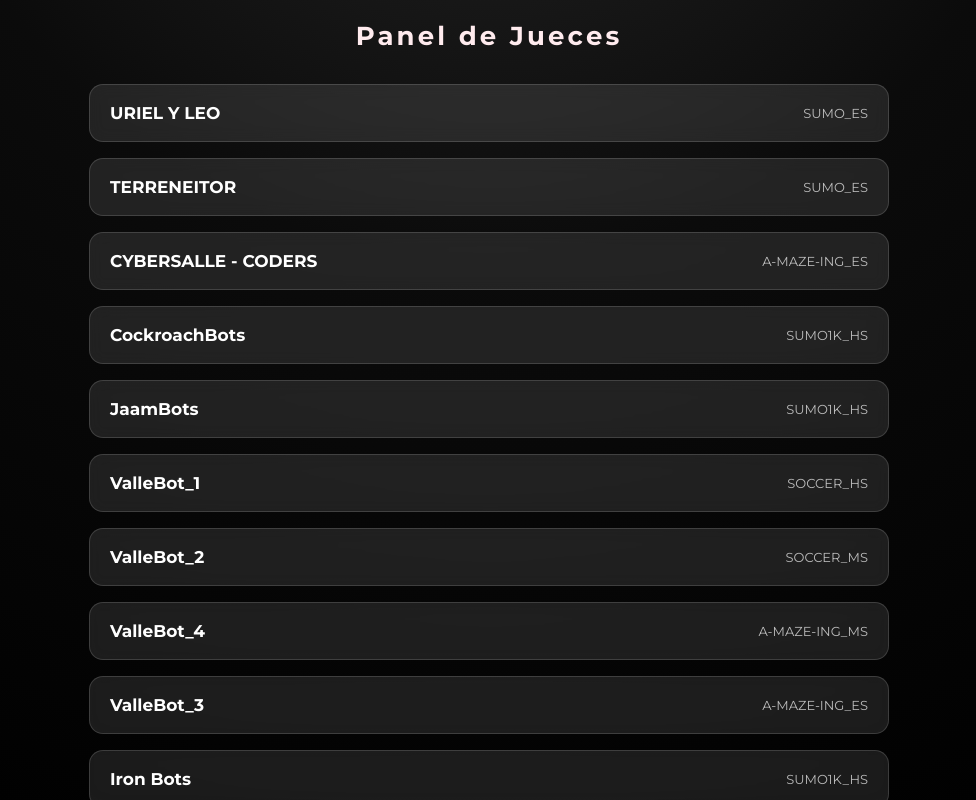
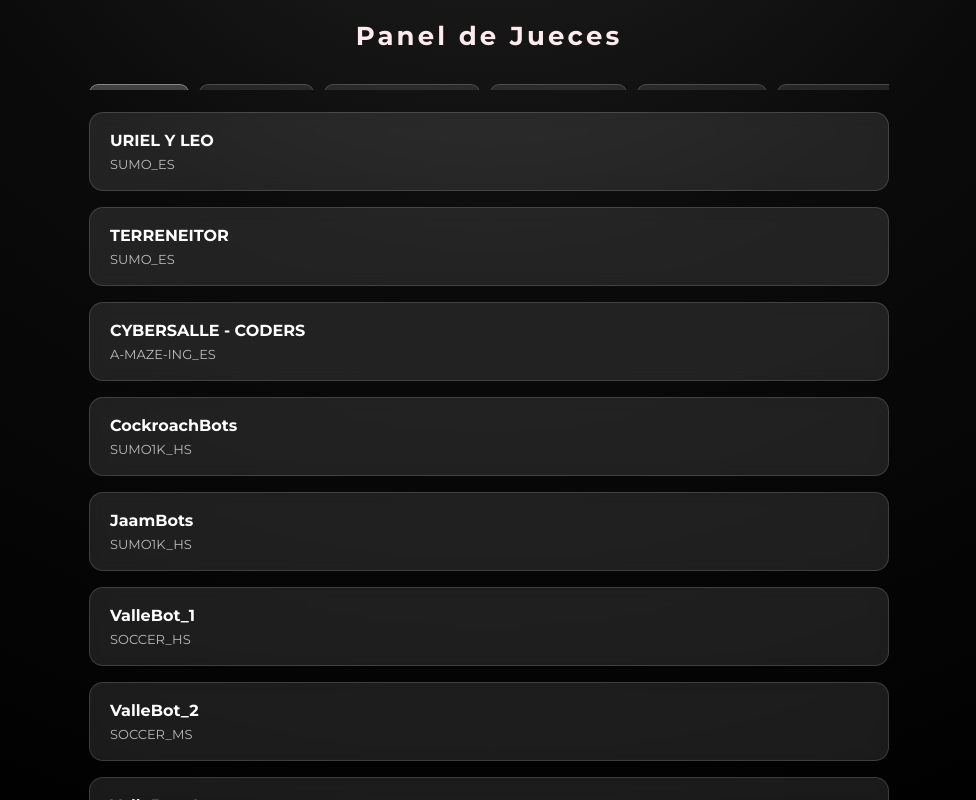
Before and after one commit to ARF2733/roborave_frontend, a React (Vite) app: page /judge/dashboard in a window 1280 px wide. Shown: the whole page, without its empty margins (151-1127 px from the left). Built offline with nearby package versions, Linux system fonts and the light colour scheme; sample sign-in values are in the browser's storage.

Commit message:
JudgeDashboard

```diff
--- a/src/JudgeDashboard.jsx
+++ b/src/JudgeDashboard.jsx
@@ -8,6 +8,23 @@ export default function JudgeDashboard() {
   const [teams, setTeams] = useState(fallbackTeams);
   const [selectedTeam, setSelectedTeam] = useState(null);
   const [score, setScore] = useState("");
+
+  // --------------------------------------------------
+  // FILTRO DE CATEGORÍAS
+  // --------------------------------------------------
+  const categories = ["ALL", ...new Set(fallbackTeams.map(t => t.category))];
+
+  const [activeCategory, setActiveCategory] = useState("ALL");
+
+  const categoryCount = (cat) => {
+    if (cat === "ALL") return teams.length;
+    return teams.filter((t) => t.category === cat).length;
+  };
+
+  const filteredTeams =
+    activeCategory === "ALL"
+      ? teams
+      : teams.filter((t) => t.category === activeCategory);
 
   // --------------------------------------------------
   // BLOQUEO DE RUTA SIN TOKEN
@@ -70,9 +87,25 @@ export default function JudgeDashboard() {
       <div style={styles.container}>
         <h1 style={styles.title}>Panel de Jueces</h1>
 
-        {/* GRID PREMIUM */}
+        {/* ---------------------- FILTROS ---------------------- */}
+        <div style={styles.filterBar}>
+          {categories.map((cat) => (
+            <div
+              key={cat}
+              onClick={() => setActiveCategory(cat)}
+              style={{
+                ...styles.filterChip,
+                ...(activeCategory === cat ? styles.filterChipActive : {}),
+              }}
+            >
+              {cat === "ALL" ? "Todos" : cat} ({categoryCount(cat)})
+            </div>
+          ))}
+        </div>
+
+        {/* ---------------------- LISTA DE EQUIPOS ---------------------- */}
         <div style={styles.grid}>
-          {teams.map((team) => (
+          {filteredTeams.map((team) => (
             <div
               key={team.id}
               className="score-card"
@@ -86,7 +119,7 @@ export default function JudgeDashboard() {
         </div>
       </div>
 
-      {/* MODAL PREMIUM */}
+      {/* ---------------------- MODAL PREMIUM ---------------------- */}
       {selectedTeam && (
         <div style={styles.modalBackdrop}>
           <div style={styles.modal}>
@@ -151,6 +184,35 @@ const styles = {
     marginBottom: "10px",
   },
 
+  /* ------------------------- FILTROS ------------------------- */
+
+  filterBar: {
+    display: "flex",
+    gap: "10px",
+    overflowX: "auto",
+    paddingBottom: "6px",
+  },
+
+  filterChip: {
+    padding: "8px 14px",
+    background: "rgba(255,255,255,0.10)",
+    borderRadius: "12px",
+    border: "1px solid rgba(255,255,255,0.16)",
+    color: "white",
+    fontSize: "13px",
+    whiteSpace: "nowrap",
+    cursor: "pointer",
+    transition: "0.2s ease",
+  },
+
+  filterChipActive: {
+    background: "rgba(255,255,255,0.22)",
+    border: "1px solid rgba(255,255,255,0.35)",
+    fontWeight: 700,
+  },
+
+  /* ------------------------- GRID ------------------------- */
+
   grid: {
     display: "flex",
     flexDirection: "column",
@@ -165,14 +227,16 @@ const styles = {
     padding: "18px 20px",
     cursor: "pointer",
     transition: "0.22s ease",
+
     display: "flex",
-    justifyContent: "space-between",
-    alignItems: "center",
+    flexDirection: "column", // mobile-first
+    alignItems: "flex-start",
+    gap: "6px",
   },
 
   teamName: {
     color: "white",
-    fontSize: "17px",
+    fontSize: "16px",
     fontWeight: 700,
   },
 
@@ -180,6 +244,8 @@ const styles = {
     color: "rgba(255,255,255,0.7)",
     fontSize: "13px",
   },
+
+  /* ------------------------- MODAL ------------------------- */
 
   modalBackdrop: {
     position: "fixed",
```
